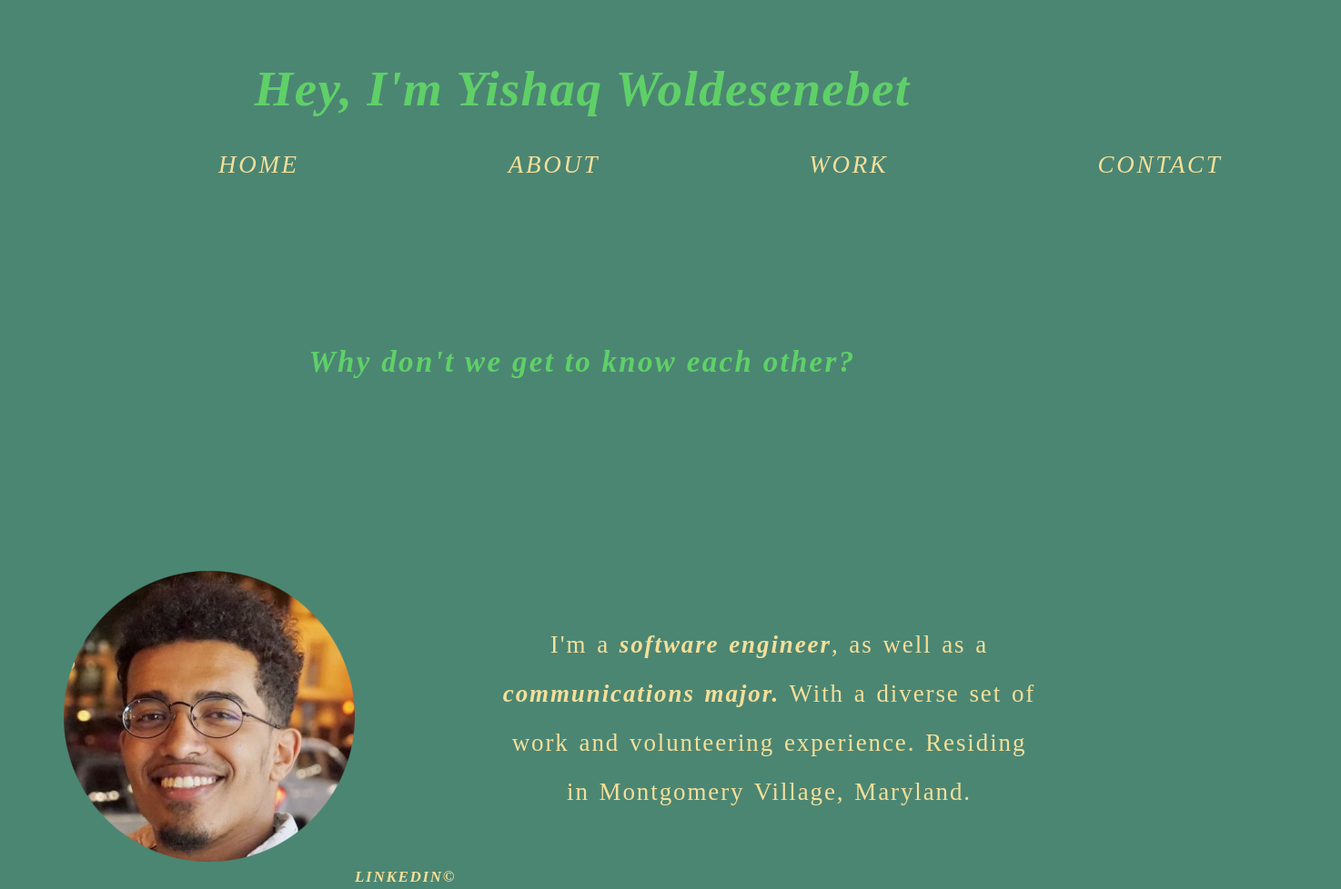
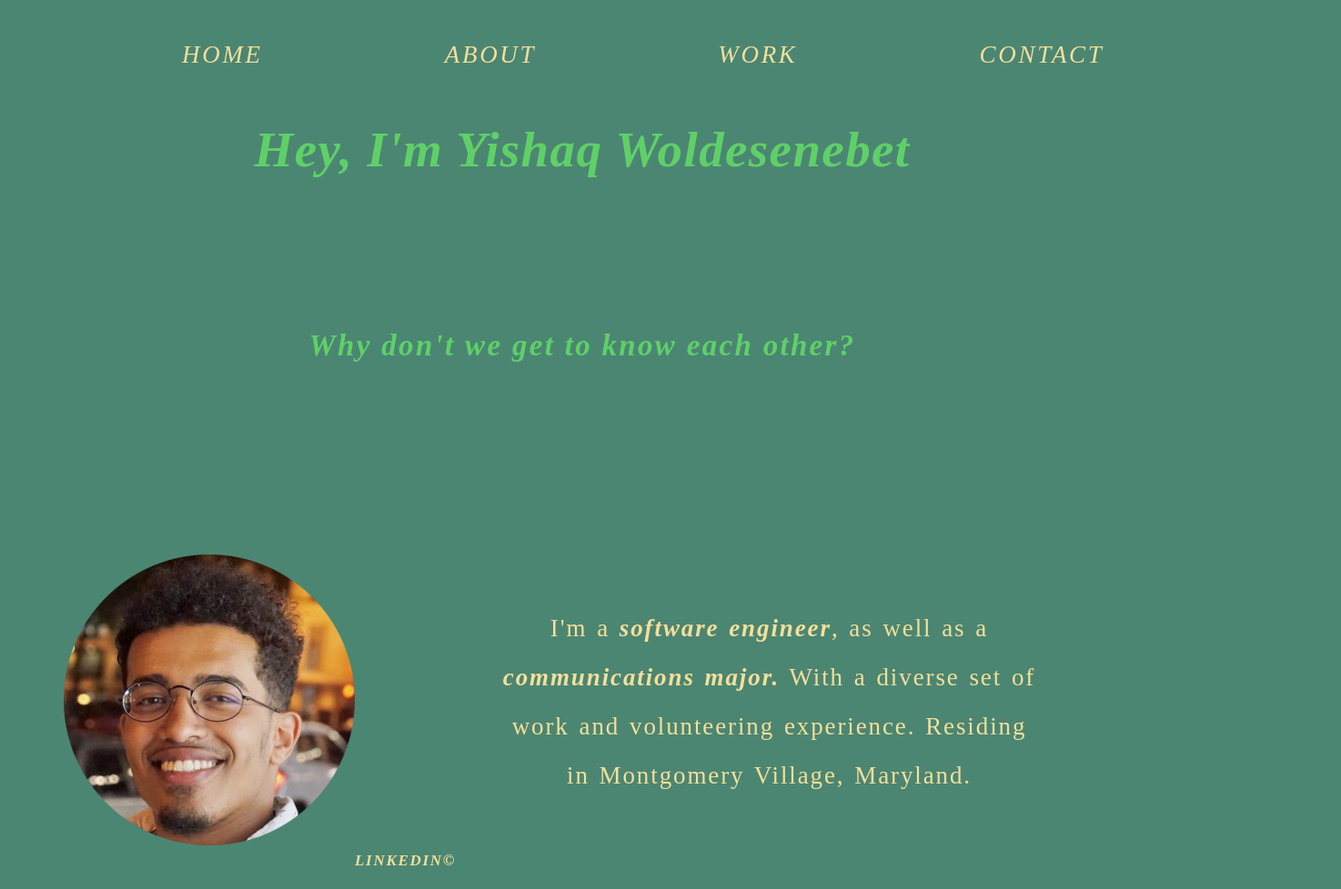
Before and after one commit to YishaqW/PreWork, a plain HTML site: page index.html in a window 1280 px wide. Shown: the top 978 px of the page at 91% size, 1474 px wide, since content can reach past the window. Drawn offline with Linux system fonts and the light colour scheme.

Commit message:
minor nav location update

```diff
--- a/CSS/style.css
+++ b/CSS/style.css
@@ -8,10 +8,6 @@ html {
   margin: 0;
   padding: 0;
   border: 0; }    */
-
-body {
-  display: block;
-}
 
 h2{
   color: #5FD068;
@@ -78,10 +74,10 @@ form {
 nav {
   text-align: center;
   display: flex;
+  position: -webkit-sticky;
   }
 
 #div1 {
-  position: sticky;
   padding-top: 0;
 }
 
@@ -93,14 +89,18 @@ nav {
   flex-direction: row;
   justify-content: space-between;
   list-style-type: none;
-  margin-left: 100px;
-  margin-right: 130px;}
+  padding-left: 100px;
+  padding-right: 100px;
+  position: -webkit-sticky;
+}
 
 .welcome-title {
   font-size: 33px;
   padding-top: 100px;
   margin-top: 20px;
-  margin-bottom: 20px; }
+  margin-bottom: 20px;
+  position: -webkit-sticky;
+}
 
 #parent {
   display: flex;
--- a/index.html
+++ b/index.html
@@ -5,13 +5,6 @@
 <link rel="icon" type="image/x-icon" href="../images/logo.ico">
 <title> Yishaq A. Woldesenebet</title>
 </head>
-
-<br>
-
-  <div id="div1">
-    <div id="toptitle">
-      <h2> Hey, I'm Yishaq Woldesenebet</h2>
-
 
 <div>
   <nav>
@@ -32,6 +25,11 @@
   </nav>
 </div>
 </div>
+
+  <div id="div1">
+    <div id="toptitle">
+      <h2> Hey, I'm Yishaq Woldesenebet</h2>
+
 
     <br>
     <br>
```
Lines whose indentation alone changed are shown as unchanged.
